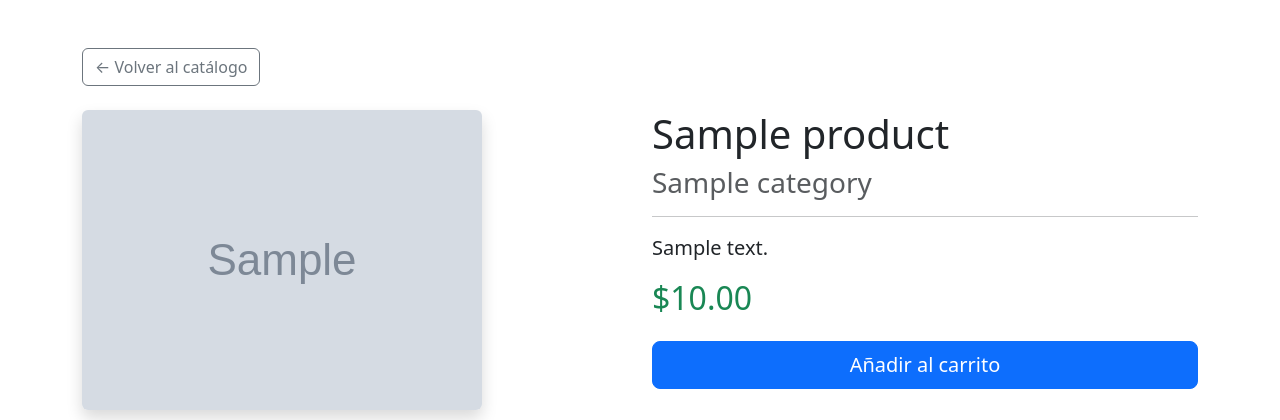
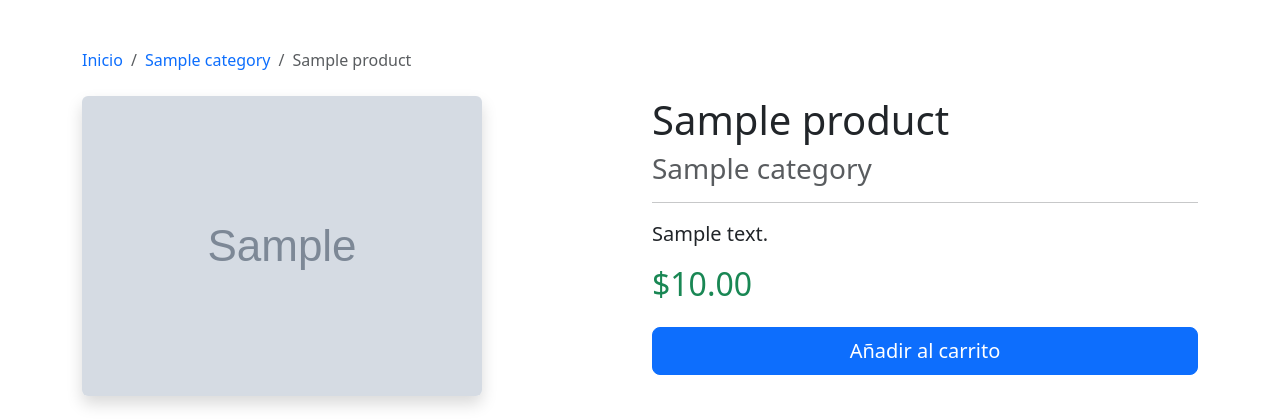
Before and after one commit to federicovolpintesta-eng/tienda-online-django, a Django app: a page that uses tienda/templates/tienda/product/detail.html in a window 1280 px wide. Shown: the top 420 px of the page. Run offline with Django 5.2, Linux system fonts and the light colour scheme; tables that the repository leaves empty hold one stand-in row (values such as "Sample post"); grey boxes marked "Sample" are stand-in pictures.

Commit message:
mejora de app

```diff
--- a/tienda/admin.py
+++ b/tienda/admin.py
@@ -20,8 +20,10 @@ class OrderItemInline(admin.TabularInline):
     raw_id_fields = ['product']
 
 
+
 @admin.register(Order)
 class OrderAdmin(admin.ModelAdmin):
-    list_display = ['id', 'user', 'paid', 'created']
-    list_filter = ['paid', 'created']
+    list_display = ['id', 'user', 'paid', 'created', 'updated']
+    list_filter = ['paid', 'created', 'updated']
+    list_editable = ['paid']
     inlines = [OrderItemInline]
--- a/tienda/order_views.py
+++ b/tienda/order_views.py
@@ -1,6 +1,7 @@
 from django.shortcuts import render
 from .models import Order, OrderItem
 from .cart.cart import Cart
+from django.contrib.auth.decorators import login_required
 
 def order_create(request):
     cart = Cart(request)
@@ -16,3 +17,8 @@ def order_create(request):
         cart.clear()
         return render(request, 'tienda/order/created.html', {'order': order})
     return render(request, 'tienda/cart/detail.html', {'cart': cart})
+
+@login_required
+def user_orders(request):
+    orders = Order.objects.filter(user=request.user).order_by('-created')
+    return render(request, 'tienda/order/history.html', {'orders': orders})
--- a/tienda/templates/tienda/product/detail.html
+++ b/tienda/templates/tienda/product/detail.html
@@ -5,8 +5,13 @@
     <link href="https://cdn.jsdelivr.net/npm/bootstrap@5.3.0/dist/css/bootstrap.min.css" rel="stylesheet">
 </head>
 <body class="container mt-5">
-    <a href="{% url 'tienda:product_list' %}" class="btn btn-outline-secondary mb-4">← Volver al catálogo</a>
-
+    <nav aria-label="breadcrumb" class="mb-4">
+        <ol class="breadcrumb">
+            <li class="breadcrumb-item"><a href="{% url 'tienda:product_list' %}" class="text-decoration-none">Inicio</a></li>
+            <li class="breadcrumb-item"><a href="{% url 'tienda:product_list_by_category' product.category.slug %}" class="text-decoration-none">{{ product.category.name }}</a></li>
+            <li class="breadcrumb-item active" aria-current="page">{{ product.name }}</li>
+        </ol>
+    </nav>
     <div class="row">
         <div class="col-md-6">
             {% if product.image %}
--- a/tienda/urls.py
+++ b/tienda/urls.py
@@ -12,4 +12,5 @@ urlpatterns = [
     path('<slug:category_slug>/', views.product_list, name='product_list_by_category'),
     path('<int:id>/<slug:slug>/', views.product_detail, name='product_detail'),
     path('order/create/', order_views.order_create, name='order_create'),
+    path('orders/history/', order_views.user_orders, name='user_orders'),
 ]
--- a/tienda/views.py
+++ b/tienda/views.py
@@ -5,17 +5,21 @@ from .models import Category, Product
 def product_list(request, category_slug=None):
     category = None
     categories = Category.objects.all()
-    products = Product.objects.all()
+    products = Product.objects.filter(available=True)
+    query = request.GET.get('search')
+    if query:
+        products = products.filter(name__icontains=query)
 
     if category_slug:
         category = get_object_or_404(Category, slug=category_slug)
         products = products.filter(category=category)
 
-    return render(request,
-                  'tienda/product/list.html',
-                  {'category': category,
-                   'categories': categories,
-                   'products': products})
+    return render(request, 'tienda/product/list.html', {
+        'category': category,
+        'categories': categories,
+        'products': products,
+        'query': query
+    })
 
 
 def product_detail(request, id, slug):
```
